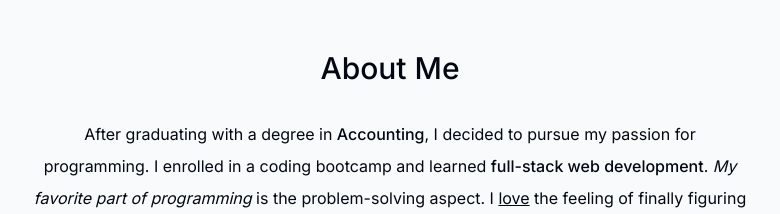
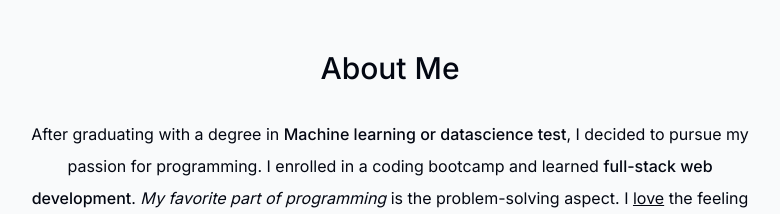
Before and after one commit to vyshnavipabboz/karthik-website, a Next.js app: page / in a window 1280 px wide. Shown: the part 980-1194 px from the top of the page, without its empty margins (250-1030 px from the left). Built offline with nearby package versions, Linux system fonts and the light colour scheme; no server answers.

Commit message:
checking

```diff
--- a/components/about.tsx
+++ b/components/about.tsx
@@ -20,8 +20,11 @@ export default function About() {
       <SectionHeading>About me</SectionHeading>
       <p className="mb-3">
         After graduating with a degree in{" "}
-        <span className="font-medium">Accounting</span>, I decided to pursue my
-        passion for programming. I enrolled in a coding bootcamp and learned{" "}
+        <span className="font-medium">
+          Machine learning or datascience test
+        </span>
+        , I decided to pursue my passion for programming. I enrolled in a coding
+        bootcamp and learned{" "}
         <span className="font-medium">full-stack web development</span>.{" "}
         <span className="italic">My favorite part of programming</span> is the
         problem-solving aspect. I <span className="underline">love</span> the
```
